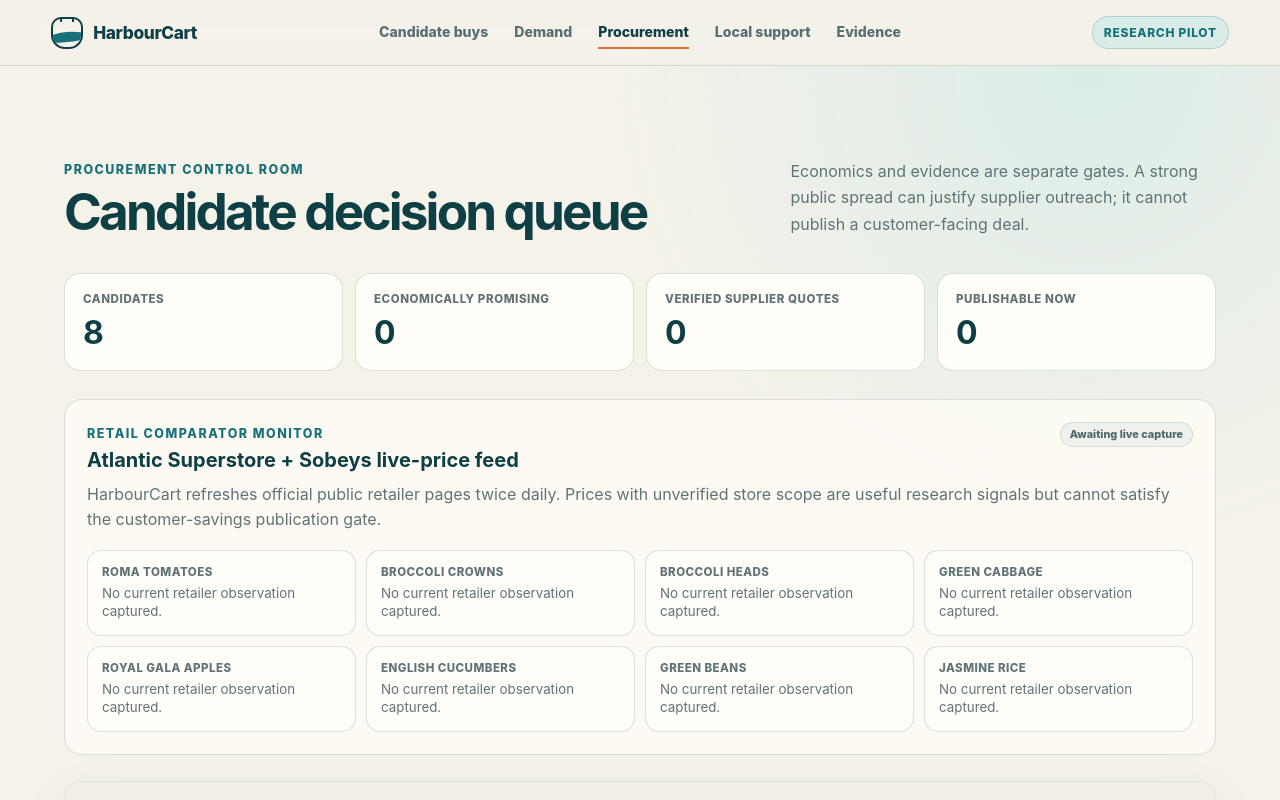
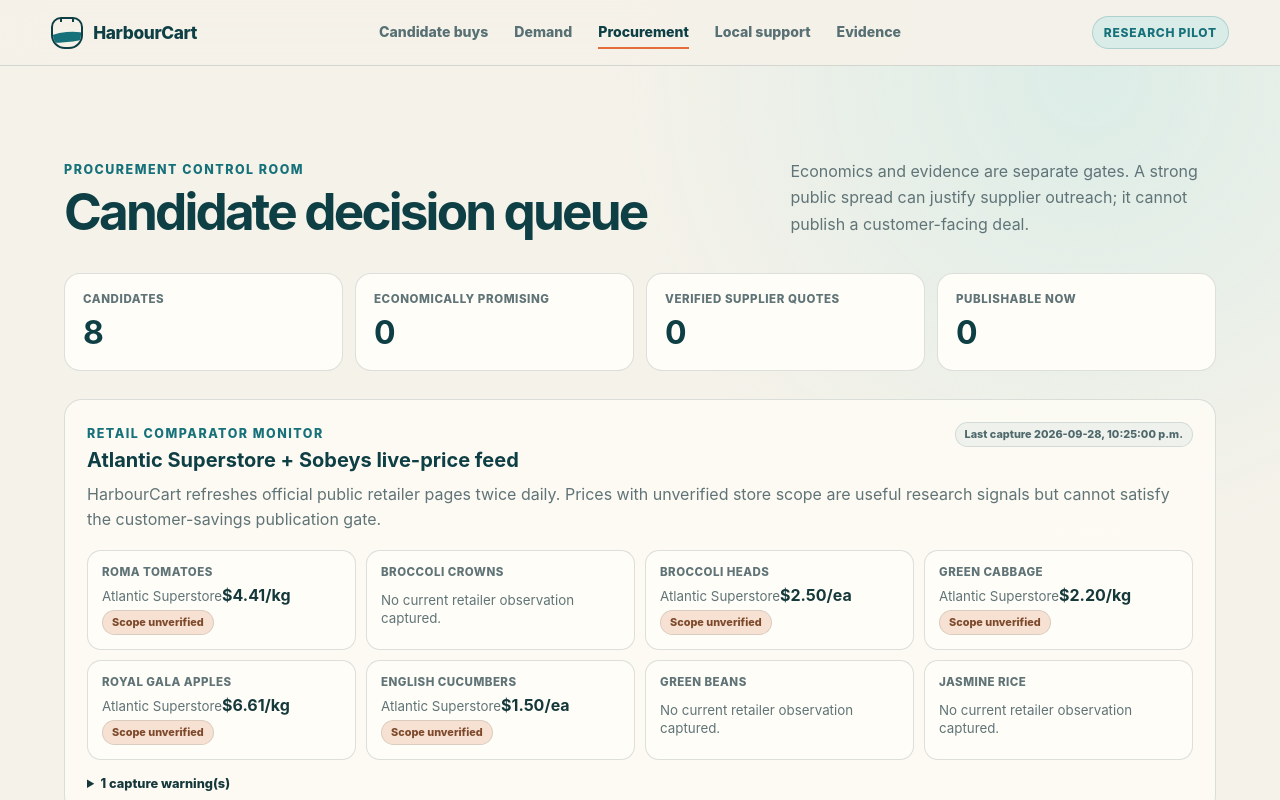
Before and after one commit to JeremyHennessy/HarbourCart, a React (Vite) app: page / in a window 1280 px wide. Both pictures are taken after a click on the button "Procurement". Shown: the top 800 px of the page. Built offline with nearby package versions, Linux system fonts and the light colour scheme.

Commit message:
Use verified live store prices in procurement economics

```diff
--- a/src/App.tsx
+++ b/src/App.tsx
@@ -2,6 +2,8 @@ import { useMemo, useState } from "react";
 import { demandIdeas, pilotCandidates, type PilotCandidate } from "./data/pilot";
 import LiveRetailPanel from "./components/LiveRetailPanel";
 import LocalSupportView from "./components/LocalSupportView";
+import { useLiveRetailFeed } from "./hooks/useLiveRetailFeed";
+import { lowestCurrentComparator, type LiveRetailFeed } from "./domain/liveRetail";
 import {
   activePriceTier,
   evaluateCandidate,
@@ -65,10 +67,11 @@ function useDemandRecord() {
 function candidateEconomics(
   buy: PilotCandidate,
   householdCount: number,
+  comparableUnitPrice = buy.publicReferenceUnitPrice,
 ): CandidateEconomics {
   const tier = activePriceTier(buy.tiers, householdCount);
   return evaluateCandidate({
-    comparableRetail: buy.publicReferenceUnitPrice * buy.householdQuantity,
+    comparableRetail: comparableUnitPrice * buy.householdQuantity,
     procurementCost: buy.publicCaseUnitPrice * buy.householdQuantity,
     targetSavingsRate: assumptions.targetSavingsRate,
     customerPriceOverride: tier.customerPrice,
@@ -445,16 +448,34 @@ function DemandView({
   );
 }
 
-function AdminView({ demandRecord }: { demandRecord: DemandRecord }) {
+function AdminView({
+  demandRecord,
+  liveRetailFeed,
+  liveRetailError,
+}: {
+  demandRecord: DemandRecord;
+  liveRetailFeed?: LiveRetailFeed;
+  liveRetailError?: string;
+}) {
   const rows = useMemo(
     () =>
       pilotCandidates.map((buy) => {
         const householdCount =
           buy.householdsInterested + (demandRecord[buy.id]?.joined ? 1 : 0);
-        const economics = candidateEconomics(buy, householdCount);
+        const liveComparator = lowestCurrentComparator(
+          liveRetailFeed?.prices ?? [],
+          buy.id,
+          new Date().toISOString(),
+        );
+        const economics = candidateEconomics(
+          buy,
+          householdCount,
+          liveComparator?.normalizedPrice ?? buy.publicReferenceUnitPrice,
+        );
         return {
           buy,
           householdCount,
+          liveComparator,
           economics,
           signal: economicSignal(economics),
           spread: structuralSpread(
@@ -463,7 +484,7 @@ function AdminView({ demandRecord }: { demandRecord: DemandRecord }) {
           ),
         };
       }),
-    [demandRecord],
+    [demandRecord, liveRetailFeed],
   );
 
   const attractive = rows.filter(
@@ -504,7 +525,7 @@ function AdminView({ demandRecord }: { demandRecord: DemandRecord }) {
         </div>
       </div>
 
-      <LiveRetailPanel />
+      <LiveRetailPanel feed={liveRetailFeed} error={liveRetailError} />
 
       <div className="table-wrap">
         <table className="admin-table">
@@ -513,6 +534,7 @@ function AdminView({ demandRecord }: { demandRecord: DemandRecord }) {
               <th>Candidate</th>
               <th>Demand</th>
               <th>Public spread</th>
+              <th>Current comparator</th>
               <th>Model price</th>
               <th>Model saving</th>
               <th>Contribution</th>
@@ -521,7 +543,7 @@ function AdminView({ demandRecord }: { demandRecord: DemandRecord }) {
             </tr>
           </thead>
           <tbody>
-            {rows.map(({ buy, householdCount, economics, signal, spread }) => (
+            {rows.map(({ buy, householdCount, liveComparator, economics, signal, spread }) => (
               <tr key={buy.id}>
                 <td>
                   <strong>{buy.product}</strong>
@@ -529,6 +551,21 @@ function AdminView({ demandRecord }: { demandRecord: DemandRecord }) {
                 </td>
                 <td>{householdCount}</td>
                 <td>{percent.format(spread)}</td>
+                <td>
+                  {liveComparator ? (
+                    <>
+                      <strong>
+                        {money.format(liveComparator.normalizedPrice)}/
+                        {liveComparator.normalizedUnit}
+                      </strong>
+                      <span>
+                        {liveComparator.retailerLabel} · {liveComparator.storeName}
+                      </span>
+                    </>
+                  ) : (
+                    <span>Awaiting Halifax-verified live price</span>
+                  )}
+                </td>
                 <td>{money.format(economics.customerPrice)}</td>
                 <td>{percent.format(economics.savingsRate)}</td>
                 <td className={economics.contribution >= 5 ? "positive" : economics.contribution < 0 ? "negative" : ""}>
@@ -676,6 +713,7 @@ function EvidenceView() {
 function App() {
   const [view, setView] = useState<View>("buys");
   const [demandRecord, updateDemand] = useDemandRecord();
+  const { feed: liveRetailFeed, error: liveRetailError } = useLiveRetailFeed();
 
   return (
     <>
@@ -719,7 +757,13 @@ function App() {
         {view === "demand" && (
           <DemandView demandRecord={demandRecord} updateDemand={updateDemand} />
         )}
-        {view === "admin" && <AdminView demandRecord={demandRecord} />}
+        {view === "admin" && (
+          <AdminView
+            demandRecord={demandRecord}
+            liveRetailFeed={liveRetailFeed}
+            liveRetailError={liveRetailError}
+          />
+        )}
         {view === "support" && <LocalSupportView />}
         {view === "evidence" && <EvidenceView />}
       </main>
```
